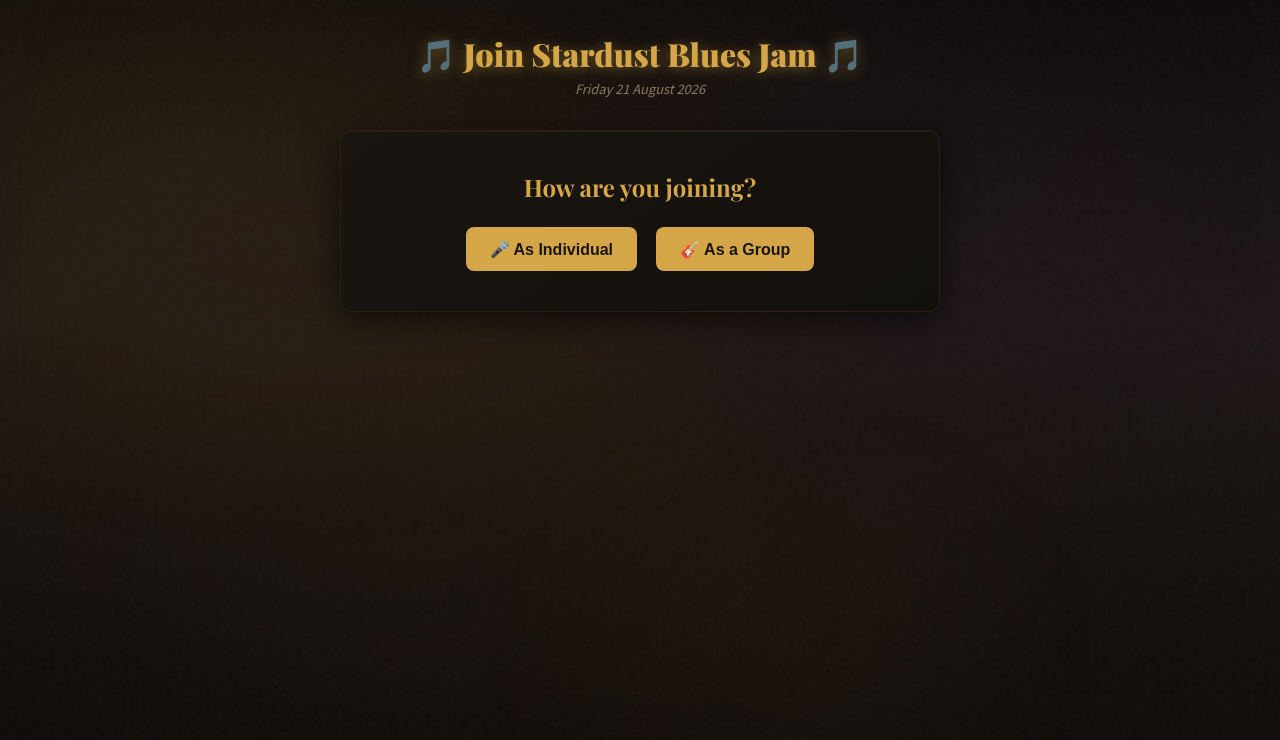
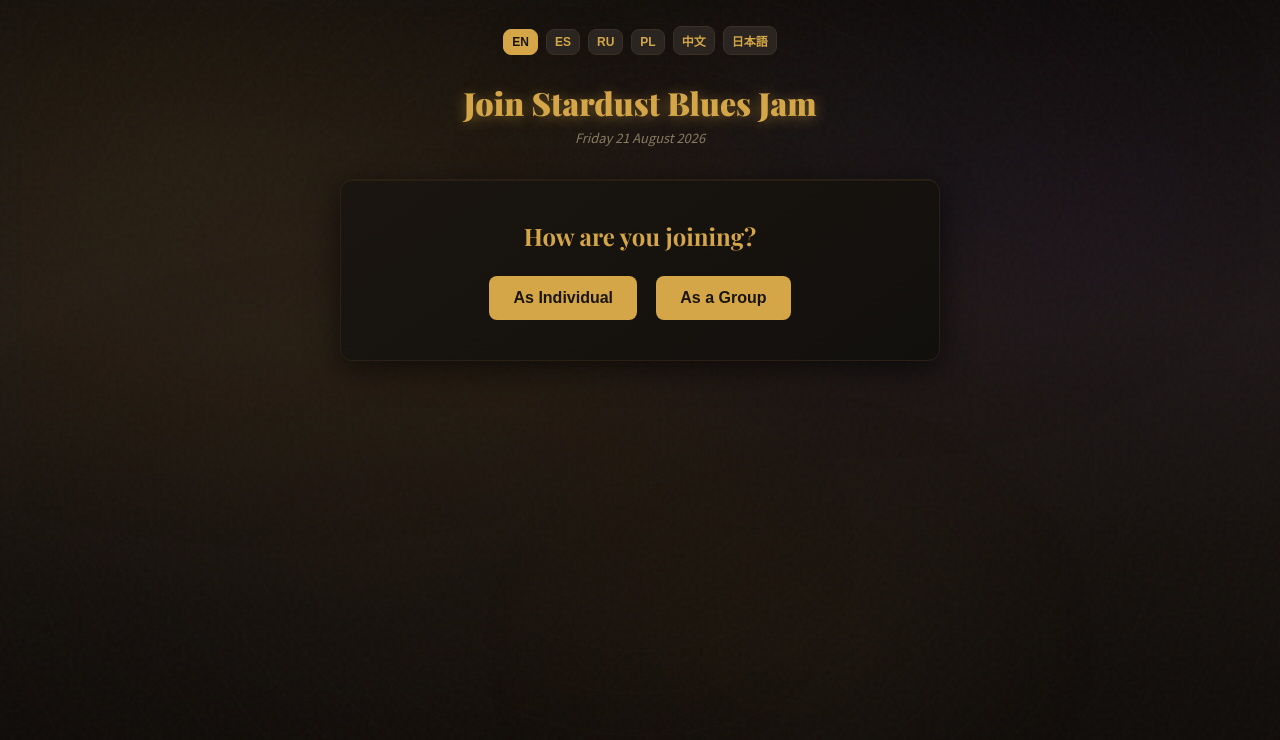
Before and after one commit to Nach-o/blues-jam-app, a website: page public/register.html in a window 1280 px wide. Drawn offline with nearby package versions, Linux system fonts and the light colour scheme.

Commit message:
feat: add multi-language support (EN, ES, RU, PL, ZH, JA) with persistent switcher

```diff
--- /dev/null
+++ b/public/i18n.js
@@ -0,0 +1,396 @@
+const translations = {
+  en: {
+    title: "Blues Jam Session",
+    subtitle: '"The blues is the roots, everything else is the fruits." — Willie Dixon',
+    scanPrompt: "Scan the venue QR code to join the jam!",
+    skipScan: "Or skip scanning and join directly:",
+    joinBtn: "Join Stardust Blues Jam",
+    viewQueue: "View Queue",
+    showQR: "Show QR",
+    howItWorks: "How it works",
+    admin: "Admin",
+    home: "Home",
+    // Register
+    joinTitle: "Join Stardust Blues Jam",
+    howJoining: "How are you joining?",
+    asIndividual: "As Individual",
+    asGroup: "As a Group",
+    individualTitle: "Individual Sign-Up",
+    yourName: "Your name",
+    chooseInstrument: "Choose your instrument:",
+    songOptional: "Song to play (optional)",
+    submit: "Submit",
+    back: "Back",
+    groupTitle: "Group Sign-Up",
+    groupName: "Group / Band name",
+    members: "Members:",
+    namePlaceholder: "Name",
+    instrumentPlaceholder: "Instrument",
+    addMember: "+ Add Member",
+    submitGroup: "Submit Group",
+    youreIn: "You're in!",
+    // Queue
+    queueTitle: "Jam Queue",
+    liveOrder: "Live performance order — updates automatically",
+    noOneYet: "No one signed up yet. Be the first!",
+    colPos: "#",
+    colName: "Name",
+    colInstrument: "Instrument",
+    colSong: "Song",
+    colJoined: "Joined",
+    colType: "Type",
+    typeGroup: "Group",
+    typeSolo: "Solo",
+    // Show QR
+    showQRTitle: "Stardust Blues Jam",
+    showQRSubtitle: "Show this QR to let people join tonight's jam",
+    // Instruments
+    vocals: "Vocals",
+    guitar: "Guitar",
+    bass: "Bass",
+    drums: "Drums",
+    keyboards: "Keyboards",
+    harmonica: "Harmonica",
+    other: "Other",
+    // Validation
+    alertNameInstrument: "Please enter your name and select an instrument.",
+    alertName: "Please enter your name.",
+    alertInstrument: "Please select an instrument.",
+    alertGroupName: "Please enter a group name.",
+    alertMemberInstrument: "Please select an instrument for every member.",
+    alertOneMember: "Please add at least one member with a name and instrument."
+  },
+  es: {
+    title: "Blues Jam Session",
+    subtitle: '"El blues es la raíz, todo lo demás son los frutos." — Willie Dixon',
+    scanPrompt: "¡Escanea el código QR del local para unirte!",
+    skipScan: "O únete directamente:",
+    joinBtn: "Unirse al Stardust Blues Jam",
+    viewQueue: "Ver cola",
+    showQR: "Mostrar QR",
+    howItWorks: "Cómo funciona",
+    admin: "Admin",
+    home: "Inicio",
+    joinTitle: "Unirse al Stardust Blues Jam",
+    howJoining: "¿Cómo te unes?",
+    asIndividual: "Individual",
+    asGroup: "Como grupo",
+    individualTitle: "Registro individual",
+    yourName: "Tu nombre",
+    chooseInstrument: "Elige tu instrumento:",
+    songOptional: "Canción a tocar (opcional)",
+    submit: "Enviar",
+    back: "Atrás",
+    groupTitle: "Registro de grupo",
+    groupName: "Nombre del grupo / banda",
+    members: "Miembros:",
+    namePlaceholder: "Nombre",
+    instrumentPlaceholder: "Instrumento",
+    addMember: "+ Añadir miembro",
+    submitGroup: "Enviar grupo",
+    youreIn: "¡Estás dentro!",
+    queueTitle: "Cola del Jam",
+    liveOrder: "Orden de actuación en vivo — se actualiza automáticamente",
+    noOneYet: "Nadie se ha apuntado aún. ¡Sé el primero!",
+    colPos: "#",
+    colName: "Nombre",
+    colInstrument: "Instrumento",
+    colSong: "Canción",
+    colJoined: "Hora",
+    colType: "Tipo",
+    typeGroup: "Grupo",
+    typeSolo: "Solo",
+    showQRTitle: "Stardust Blues Jam",
+    showQRSubtitle: "Muestra este QR para que la gente se una al jam de esta noche",
+    vocals: "Voz",
+    guitar: "Guitarra",
+    bass: "Bajo",
+    drums: "Batería",
+    keyboards: "Teclados",
+    harmonica: "Armónica",
+    other: "Otro",
+    alertNameInstrument: "Por favor, introduce tu nombre y selecciona un instrumento.",
+    alertName: "Por favor, introduce tu nombre.",
+    alertInstrument: "Por favor, selecciona un instrumento.",
+    alertGroupName: "Por favor, introduce un nombre de grupo.",
+    alertMemberInstrument: "Por favor, selecciona un instrumento para cada miembro.",
+    alertOneMember: "Añade al menos un miembro con nombre e instrumento."
+  },
+  ru: {
+    title: "Блюз Джем Сессия",
+    subtitle: '"Блюз — это корни, всё остальное — плоды." — Вилли Диксон',
+    scanPrompt: "Отсканируйте QR-код заведения, чтобы присоединиться!",
+    skipScan: "Или присоединяйтесь напрямую:",
+    joinBtn: "Присоединиться к Stardust Blues Jam",
+    viewQueue: "Очередь",
+    showQR: "Показать QR",
+    howItWorks: "Как это работает",
+    admin: "Админ",
+    home: "Главная",
+    joinTitle: "Присоединиться к Stardust Blues Jam",
+    howJoining: "Как вы присоединяетесь?",
+    asIndividual: "Индивидуально",
+    asGroup: "Как группа",
+    individualTitle: "Индивидуальная регистрация",
+    yourName: "Ваше имя",
+    chooseInstrument: "Выберите инструмент:",
+    songOptional: "Песня (необязательно)",
+    submit: "Отправить",
+    back: "Назад",
+    groupTitle: "Регистрация группы",
+    groupName: "Название группы",
+    members: "Участники:",
+    namePlaceholder: "Имя",
+    instrumentPlaceholder: "Инструмент",
+    addMember: "+ Добавить участника",
+    submitGroup: "Отправить группу",
+    youreIn: "Вы в списке!",
+    queueTitle: "Очередь джема",
+    liveOrder: "Порядок выступления — обновляется автоматически",
+    noOneYet: "Пока никто не записался. Будьте первым!",
+    colPos: "#",
+    colName: "Имя",
+    colInstrument: "Инструмент",
+    colSong: "Песня",
+    colJoined: "Время",
+    colType: "Тип",
+    typeGroup: "Группа",
+    typeSolo: "Соло",
+    showQRTitle: "Stardust Blues Jam",
+    showQRSubtitle: "Покажите этот QR, чтобы люди могли присоединиться",
+    vocals: "Вокал",
+    guitar: "Гитара",
+    bass: "Бас",
+    drums: "Ударные",
+    keyboards: "Клавишные",
+    harmonica: "Губная гармошка",
+    other: "Другое",
+    alertNameInstrument: "Пожалуйста, введите имя и выберите инструмент.",
+    alertName: "Пожалуйста, введите имя.",
+    alertInstrument: "Пожалуйста, выберите инструмент.",
+    alertGroupName: "Пожалуйста, введите название группы.",
+    alertMemberInstrument: "Пожалуйста, выберите инструмент для каждого участника.",
+    alertOneMember: "Добавьте хотя бы одного участника с именем и инструментом."
+  },
+  pl: {
+    title: "Blues Jam Session",
+    subtitle: '"Blues to korzenie, wszystko inne to owoce." — Willie Dixon',
+    scanPrompt: "Zeskanuj kod QR lokalu, aby dołączyć!",
+    skipScan: "Lub dołącz bezpośrednio:",
+    joinBtn: "Dołącz do Stardust Blues Jam",
+    viewQueue: "Zobacz kolejkę",
+    showQR: "Pokaż QR",
+    howItWorks: "Jak to działa",
+    admin: "Admin",
+    home: "Strona główna",
+    joinTitle: "Dołącz do Stardust Blues Jam",
+    howJoining: "Jak dołączasz?",
+    asIndividual: "Indywidualnie",
+    asGroup: "Jako grupa",
+    individualTitle: "Rejestracja indywidualna",
+    yourName: "Twoje imię",
+    chooseInstrument: "Wybierz instrument:",
+    songOptional: "Utwór do zagrania (opcjonalnie)",
+    submit: "Wyślij",
+    back: "Wstecz",
+    groupTitle: "Rejestracja grupy",
+    groupName: "Nazwa grupy / zespołu",
+    members: "Członkowie:",
+    namePlaceholder: "Imię",
+    instrumentPlaceholder: "Instrument",
+    addMember: "+ Dodaj członka",
+    submitGroup: "Wyślij grupę",
+    youreIn: "Jesteś na liście!",
+    queueTitle: "Kolejka Jam",
+    liveOrder: "Kolejność występów — aktualizuje się automatycznie",
+    noOneYet: "Nikt się jeszcze nie zapisał. Bądź pierwszy!",
+    colPos: "#",
+    colName: "Imię",
+    colInstrument: "Instrument",
+    colSong: "Utwór",
+    colJoined: "Godz.",
+    colType: "Typ",
+    typeGroup: "Grupa",
+    typeSolo: "Solo",
+    showQRTitle: "Stardust Blues Jam",
+    showQRSubtitle: "Pokaż ten QR, aby ludzie mogli dołączyć",
+    vocals: "Wokal",
+    guitar: "Gitara",
+    bass: "Bas",
+    drums: "Perkusja",
+    keyboards: "Klawisze",
+    harmonica: "Harmonijka",
+    other: "Inne",
+    alertNameInstrument: "Proszę podać imię i wybrać instrument.",
+    alertName: "Proszę podać imię.",
+    alertInstrument: "Proszę wybrać instrument.",
+    alertGroupName: "Proszę podać nazwę grupy.",
+    alertMemberInstrument: "Proszę wybrać instrument dla każdego członka.",
+    alertOneMember: "Dodaj co najmniej jednego członka z imieniem i instrumentem."
+  },
+  zh: {
+    title: "蓝调即兴演奏会",
+    subtitle: '"蓝调是根，其他一切都是果实。" — 威利·迪克森',
+    scanPrompt: "扫描场地二维码加入即兴演奏！",
+    skipScan: "或直接加入：",
+    joinBtn: "加入 Stardust Blues Jam",
+    viewQueue: "查看队列",
+    showQR: "显示二维码",
+    howItWorks: "如何使用",
+    admin: "管理",
+    home: "首页",
+    joinTitle: "加入 Stardust Blues Jam",
+    howJoining: "你如何加入？",
+    asIndividual: "个人",
+    asGroup: "团队",
+    individualTitle: "个人报名",
+    yourName: "你的名字",
+    chooseInstrument: "选择你的乐器：",
+    songOptional: "要演奏的歌曲（可选）",
+    submit: "提交",
+    back: "返回",
+    groupTitle: "团队报名",
+    groupName: "乐队名称",
+    members: "成员：",
+    namePlaceholder: "名字",
+    instrumentPlaceholder: "乐器",
+    addMember: "+ 添加成员",
+    submitGroup: "提交团队",
+    youreIn: "你已加入！",
+    queueTitle: "演出队列",
+    liveOrder: "实时演出顺序 — 自动更新",
+    noOneYet: "还没有人报名，做第一个！",
+    colPos: "#",
+    colName: "名字",
+    colInstrument: "乐器",
+    colSong: "歌曲",
+    colJoined: "时间",
+    colType: "类型",
+    typeGroup: "团队",
+    typeSolo: "独奏",
+    showQRTitle: "Stardust Blues Jam",
+    showQRSubtitle: "展示此二维码让大家加入今晚的即兴演奏",
+    vocals: "人声",
+    guitar: "吉他",
+    bass: "贝斯",
+    drums: "鼓",
+    keyboards: "键盘",
+    harmonica: "口琴",
+    other: "其他",
+    alertNameInstrument: "请输入姓名并选择乐器。",
+    alertName: "请输入姓名。",
+    alertInstrument: "请选择乐器。",
+    alertGroupName: "请输入乐队名称。",
+    alertMemberInstrument: "请为每位成员选择乐器。",
+    alertOneMember: "请至少添加一位有姓名和乐器的成员。"
+  },
+  ja: {
+    title: "ブルースジャムセッション",
+    subtitle: '"ブルースは根、それ以外はすべて実。" — ウィリー・ディクソン',
+    scanPrompt: "会場のQRコードをスキャンして参加！",
+    skipScan: "または直接参加：",
+    joinBtn: "Stardust Blues Jam に参加",
+    viewQueue: "キューを見る",
+    showQR: "QR表示",
+    howItWorks: "使い方",
+    admin: "管理",
+    home: "ホーム",
+    joinTitle: "Stardust Blues Jam に参加",
+    howJoining: "どのように参加しますか？",
+    asIndividual: "個人で",
+    asGroup: "グループで",
+    individualTitle: "個人登録",
+    yourName: "あなたの名前",
+    chooseInstrument: "楽器を選択：",
+    songOptional: "演奏する曲（任意）",
+    submit: "送信",
+    back: "戻る",
+    groupTitle: "グループ登録",
+    groupName: "グループ／バンド名",
+    members: "メンバー：",
+    namePlaceholder: "名前",
+    instrumentPlaceholder: "楽器",
+    addMember: "+ メンバー追加",
+    submitGroup: "グループを送信",
+    youreIn: "登録完了！",
+    queueTitle: "ジャムキュー",
+    liveOrder: "ライブ演奏順 — 自動更新",
+    noOneYet: "まだ誰も登録していません。最初の一人に！",
+    colPos: "#",
+    colName: "名前",
+    colInstrument: "楽器",
+    colSong: "曲",
+    colJoined: "時刻",
+    colType: "タイプ",
+    typeGroup: "グループ",
+    typeSolo: "ソロ",
+    showQRTitle: "Stardust Blues Jam",
+    showQRSubtitle: "このQRを見せて今夜のジャムに参加してもらおう",
+    vocals: "ボーカル",
+    guitar: "ギター",
+    bass: "ベース",
+    drums: "ドラム",
+    keyboards: "キーボード",
+    harmonica: "ハーモニカ",
+    other: "その他",
+    alertNameInstrument: "名前を入力し、楽器を選択してください。",
+    alertName: "名前を入力してください。",
+    alertInstrument: "楽器を選択してください。",
+    alertGroupName: "グループ名を入力してください。",
+    alertMemberInstrument: "各メンバーの楽器を選択してください。",
+    alertOneMember: "名前と楽器のあるメンバーを少なくとも1人追加してください。"
+  }
+};
+
+// Language management
+function getLang() {
+  return localStorage.getItem("blues-jam-lang") || "en";
+}
+
+function setLang(lang) {
+  localStorage.setItem("blues-jam-lang", lang);
+  applyTranslations();
+}
+
+function t(key) {
+  const lang = getLang();
+  return (translations[lang] && translations[lang][key]) || translations.en[key] || key;
+}
+
+function applyTranslations() {
+  document.querySelectorAll("[data-i18n]").forEach(el => {
+    const key = el.getAttribute("data-i18n");
+    if (el.tagName === "INPUT" || el.tagName === "TEXTAREA") {
+      el.placeholder = t(key);
+    } else {
+      el.textContent = t(key);
+    }
+  });
+  // Update lang selector highlight
+  document.querySelectorAll(".lang-btn").forEach(btn => {
+    btn.classList.toggle("active-lang", btn.dataset.lang === getLang());
+  });
+}
+
+// Render language switcher
+function renderLangSwitcher(containerId) {
+  const container = document.getElementById(containerId);
+  if (!container) return;
+  const langs = [
+    { code: "en", label: "EN" },
+    { code: "es", label: "ES" },
+    { code: "ru", label: "RU" },
+    { code: "pl", label: "PL" },
+    { code: "zh", label: "中文" },
+    { code: "ja", label: "日本語" }
+  ];
+  container.innerHTML = langs.map(l =>
+    `<button class="lang-btn small secondary" data-lang="${l.code}" onclick="setLang('${l.code}')">${l.label}</button>`
+  ).join(" ");
+}
+
+// Auto-apply on load
+document.addEventListener("DOMContentLoaded", () => {
+  renderLangSwitcher("lang-switcher");
+  applyTranslations();
+});
--- a/public/register.html
+++ b/public/register.html
@@ -7,81 +7,107 @@
   <link rel="stylesheet" href="style.css">
 </head>
 <body>
-  <h1>&#127925; Join Stardust Blues Jam &#127925;</h1>
+  <div id="lang-switcher"></div>
+
+  <h1 data-i18n="joinTitle">Join Stardust Blues Jam</h1>
   <p class="subtitle" id="jam-date"></p>
-  <script>
-    document.getElementById("jam-date").textContent = new Date().toLocaleDateString('en-GB', { weekday: 'long', day: 'numeric', month: 'long', year: 'numeric' });
-  </script>
 
   <!-- Step 1: Choose entry type -->
   <div class="container" id="step-type">
-    <h2>How are you joining?</h2>
+    <h2 data-i18n="howJoining">How are you joining?</h2>
     <div class="center mt-1">
-      <button onclick="chooseType('individual')">&#127908; As Individual</button>
-      <button onclick="chooseType('group')">&#127928; As a Group</button>
+      <button onclick="chooseType('individual')" data-i18n="asIndividual">As Individual</button>
+      <button onclick="chooseType('group')" data-i18n="asGroup">As a Group</button>
     </div>
   </div>
 
   <!-- Step 2a: Individual form -->
   <div class="container hidden" id="step-individual">
-    <h2>Individual Sign-Up</h2>
-    <input type="text" id="ind-name" placeholder="Your name">
-    <p class="mt-1">Choose your instrument:</p>
-    <div class="instrument-grid">
-      <label><input type="radio" name="ind-instrument" value="Vocals"> Vocals</label>
-      <label><input type="radio" name="ind-instrument" value="Guitar"> Guitar</label>
-      <label><input type="radio" name="ind-instrument" value="Bass"> Bass</label>
-      <label><input type="radio" name="ind-instrument" value="Drums"> Drums</label>
-      <label><input type="radio" name="ind-instrument" value="Keyboards"> Keyboards</label>
-      <label><input type="radio" name="ind-instrument" value="Harmonica"> Harmonica</label>
-      <label><input type="radio" name="ind-instrument" value="Other"> Other</label>
-    </div>
-    <input type="text" id="ind-song" placeholder="Song to play (optional)">
+    <h2 data-i18n="individualTitle">Individual Sign-Up</h2>
+    <input type="text" id="ind-name" data-i18n="yourName" placeholder="Your name">
+    <p class="mt-1" data-i18n="chooseInstrument">Choose your instrument:</p>
+    <div class="instrument-grid" id="ind-instruments"></div>
+    <input type="text" id="ind-song" data-i18n="songOptional" placeholder="Song to play (optional)">
     <div class="center">
-      <button onclick="submitIndividual()">Submit</button>
-      <button class="secondary" onclick="goBack()">Back</button>
+      <button onclick="submitIndividual()" data-i18n="submit">Submit</button>
+      <button class="secondary" onclick="goBack()" data-i18n="back">Back</button>
     </div>
   </div>
 
   <!-- Step 2b: Group form -->
   <div class="container hidden" id="step-group">
-    <h2>Group Sign-Up</h2>
-    <input type="text" id="group-name" placeholder="Group / Band name">
-    <p class="mt-1">Members:</p>
-    <div id="members-list">
-      <div class="member-row">
-        <input type="text" placeholder="Name" class="member-name">
-        <select class="member-instrument">
-          <option value="">Instrument</option>
-          <option value="Vocals">Vocals</option>
-          <option value="Guitar">Guitar</option>
-          <option value="Bass">Bass</option>
-          <option value="Drums">Drums</option>
-          <option value="Keyboards">Keyboards</option>
-          <option value="Harmonica">Harmonica</option>
-          <option value="Other">Other</option>
-        </select>
-      </div>
-    </div>
-    <button class="secondary small" onclick="addMember()">+ Add Member</button>
-    <input type="text" id="group-song" placeholder="Song to play (optional)" class="mt-1">
+    <h2 data-i18n="groupTitle">Group Sign-Up</h2>
+    <input type="text" id="group-name" data-i18n="groupName" placeholder="Group / Band name">
+    <p class="mt-1" data-i18n="members">Members:</p>
+    <div id="members-list"></div>
+    <button class="secondary small" onclick="addMember()" data-i18n="addMember">+ Add Member</button>
+    <input type="text" id="group-song" data-i18n="songOptional" placeholder="Song to play (optional)" class="mt-1">
     <div class="center mt-1">
-      <button onclick="submitGroup()">Submit Group</button>
-      <button class="secondary" onclick="goBack()">Back</button>
+      <button onclick="submitGroup()" data-i18n="submitGroup">Submit Group</button>
+      <button class="secondary" onclick="goBack()" data-i18n="back">Back</button>
     </div>
   </div>
 
   <!-- Confirmation -->
   <div class="container hidden" id="step-done">
-    <h2>You're in! &#127926;</h2>
+    <h2 data-i18n="youreIn">You're in!</h2>
     <p class="center mt-1" id="confirm-msg"></p>
     <div class="center mt-1">
-      <button onclick="window.location.href='queue.html'">View Queue</button>
-      <button class="secondary" onclick="window.location.href='index.html'">Home</button>
+      <button onclick="window.location.href='queue.html'" data-i18n="viewQueue">View Queue</button>
+      <button class="secondary" onclick="window.location.href='index.html'" data-i18n="home">Home</button>
     </div>
   </div>
 
+  <script src="i18n.js"></script>
   <script>
+    const INSTRUMENTS = ["vocals", "guitar", "bass", "drums", "keyboards", "harmonica", "other"];
+
+    // Display date
+    document.getElementById("jam-date").textContent = new Date().toLocaleDateString('en-GB', { weekday: 'long', day: 'numeric', month: 'long', year: 'numeric' });
+
+    // Build instrument radio grid
+    function buildInstrumentGrid() {
+      const grid = document.getElementById("ind-instruments");
+      grid.innerHTML = INSTRUMENTS.map(key => `
+        <label><input type="radio" name="ind-instrument" value="${t(key)}"> ${t(key)}</label>
+      `).join("");
+    }
+
+    // Build instrument select options
+    function instrumentOptions() {
+      return `<option value="">${t("instrumentPlaceholder")}</option>` +
+        INSTRUMENTS.map(key => `<option value="${t(key)}">${t(key)}</option>`).join("");
+    }
+
+    function addMember() {
+      const row = document.createElement("div");
+      row.className = "member-row";
+      row.innerHTML = `
+        <input type="text" placeholder="${t("namePlaceholder")}" class="member-name">
+        <select class="member-instrument">${instrumentOptions()}</select>
+      `;
+      document.getElementById("members-list").appendChild(row);
+    }
+
+    // Initial member row + instrument grid
+    document.addEventListener("DOMContentLoaded", () => {
+      buildInstrumentGrid();
+      addMember();
+    });
+
+    // Re-build on language change
+    const origSetLang = setLang;
+    setLang = function(lang) {
+      origSetLang(lang);
+      buildInstrumentGrid();
+      // Rebuild member rows instruments
+      document.querySelectorAll(".member-instrument").forEach(sel => {
+        const val = sel.value;
+        sel.innerHTML = instrumentOptions();
+        sel.value = val;
+      });
+    };
+
     function chooseType(type) {
       document.getElementById("step-type").classList.add("hidden");
       if (type === "individual") {
@@ -96,42 +122,14 @@
       document.getElementById("step-type").classList.remove("hidden");
     }
 
-    function addMember() {
-      const row = document.createElement("div");
-      row.className = "member-row";
-      row.innerHTML = `
-        <input type="text" placeholder="Name" class="member-name">
-        <select class="member-instrument">
-          <option value="">Instrument</option>
-          <option value="Vocals">Vocals</option>
-          <option value="Guitar">Guitar</option>
-          <option value="Bass">Bass</option>
-          <option value="Drums">Drums</option>
-          <option value="Keyboards">Keyboards</option>
-          <option value="Harmonica">Harmonica</option>
-          <option value="Other">Other</option>
-        </select>
-      `;
-      document.getElementById("members-list").appendChild(row);
-    }
-
     async function submitIndividual() {
       const name = document.getElementById("ind-name").value.trim();
       const instrument = document.querySelector('input[name="ind-instrument"]:checked')?.value;
       const song = document.getElementById("ind-song").value.trim();
 
-      if (!name && !instrument) {
-        alert("Please enter your name and select an instrument.");
-        return;
-      }
-      if (!name) {
-        alert("Please enter your name.");
-        return;
-      }
-      if (!instrument) {
-        alert("Please select an instrument.");
-        return;
-      }
+      if (!name && !instrument) { alert(t("alertNameInstrument")); return; }
+      if (!name) { alert(t("alertName")); return; }
+      if (!instrument) { alert(t("alertInstrument")); return; }
 
       const res = await fetch("/api/register/individual", {
         method: "POST",
@@ -139,9 +137,8 @@
         body: JSON.stringify({ name, instrument, song })
       });
       const data = await res.json();
-
       if (data.success) {
-        showConfirmation(`${name} (${instrument})${song ? ' \u2014 "' + song + '"' : ''} \u2014 Position #${data.position}`);
+        showConfirmation(`${name} (${instrument})${song ? ' \u2014 "' + song + '"' : ''} \u2014 #${data.position}`);
       }
     }
 
@@ -163,20 +160,9 @@
         }
       });
 
-      if (!groupName) {
-        alert("Please enter a group name.");
-        return;
-      }
-
-      if (missingInstrument) {
-        alert("Please select an instrument for every member.");
-        return;
-      }
-
-      if (members.length === 0) {
-        alert("Please add at least one member with a name and instrument.");
-        return;
-      }
+      if (!groupName) { alert(t("alertGroupName")); return; }
+      if (missingInstrument) { alert(t("alertMemberInstrument")); return; }
+      if (members.length === 0) { alert(t("alertOneMember")); return; }
 
       const res = await fetch("/api/register/group", {
         method: "POST",
@@ -184,9 +170,8 @@
         body: JSON.stringify({ groupName, members, song })
       });
       const data = await res.json();
-
       if (data.success) {
-        showConfirmation(`${groupName} (${members.length} member${members.length > 1 ? 's' : ''})${song ? ' \u2014 "' + song + '"' : ''} \u2014 Position #${data.position}`);
+        showConfirmation(`${groupName} (${members.length}) \u2014 #${data.position}`);
       }
     }
 
--- a/public/style.css
+++ b/public/style.css
@@ -286,3 +286,14 @@ tr.row-next td { color: #7cdf7c; font-weight: 600; }
   font-style: normal;
   font-weight: 600;
 }
+
+/* Language switcher */
+#lang-switcher {
+  text-align: center;
+  margin: 0.5rem 0;
+  position: relative;
+  z-index: 1;
+}
+
+.lang-btn { font-size: 0.75rem !important; padding: 0.3rem 0.5rem !important; margin: 0.15rem !important; }
+.lang-btn.active-lang { background: #d4a647 !important; color: #1a1510 !important; border-color: #d4a647 !important; }
```
Also changed, not shown: public/index.html (+14 -20 lines), public/queue.html (+25 -52 lines), public/show-qr.html (+8 -4 lines).
